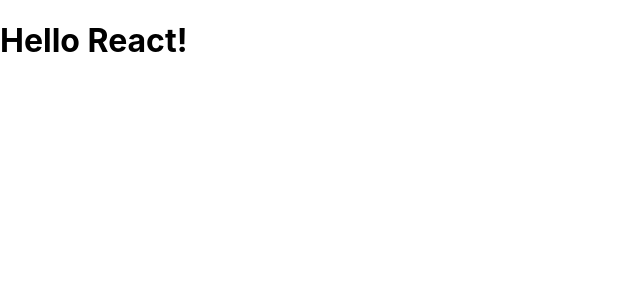
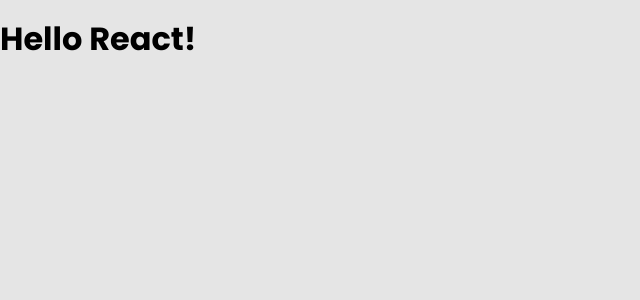
Before and after one commit to met3usz/homepage-react, a React (Create React App) app: page / in a window 1280 px wide. Shown: the top 300 px of the page, without its empty margins (0-640 px from the left). Built offline with nearby package versions, Linux system fonts and the light colour scheme.

Commit message:
Added styled-components & gh-pages
GlobalStyle.js is now index.css and in theme.js  are all the colors used in App. Added GitHub Pages to showcase the App

```diff
--- a/public/index.html
+++ b/public/index.html
@@ -24,7 +24,25 @@
       work correctly both with client-side routing and a non-root public URL.
       Learn how to configure a non-root public URL by running `npm run build`.
     -->
-    <title>React App</title>
+
+    <!-- Google Fonts -->
+    <link rel="preconnect" href="https://fonts.googleapis.com" />
+    <link rel="preconnect" href="https://fonts.gstatic.com" crossorigin />
+    <link
+      href="https://fonts.googleapis.com/css2?family=Poppins:wght@400;600;700;900&display=swap"
+      rel="stylesheet"
+    />
+
+    <!-- Normalize CSS -->
+    <link
+      rel="stylesheet"
+      href="https://cdnjs.cloudflare.com/ajax/libs/normalize/8.0.1/normalize.min.css"
+      integrity="sha512-NhSC1YmyruXifcj/KFRWoC561YpHpc5Jtzgvbuzx5VozKpWvQ+4nXhPdFgmx8xqexRcpAglTj9sIBWINXa8x5w=="
+      crossorigin="anonymous"
+      referrerpolicy="no-referrer"
+    />
+
+    <title>Mateusz Wąsik - Homepage</title>
   </head>
   <body>
     <noscript>You need to enable JavaScript to run this app.</noscript>
--- /dev/null
+++ b/src/GlobalStyle.js
@@ -0,0 +1,21 @@
+import { createGlobalStyle } from 'styled-components';
+
+export const GlobalStyle = createGlobalStyle`
+
+html {
+  box-sizing: border-box;
+}
+
+*,
+::after,
+::before {
+  box-sizing: inherit;
+}
+
+body{
+    font-family: 'Poppins', sans-serif;
+    background: ${({ theme }) => theme.color.mercury};
+    word-break: break-word;
+}
+
+`;
--- a/src/index.css
+++ /dev/null
@@ -1,13 +0,0 @@
-body {
-  margin: 0;
-  font-family: -apple-system, BlinkMacSystemFont, 'Segoe UI', 'Roboto', 'Oxygen',
-    'Ubuntu', 'Cantarell', 'Fira Sans', 'Droid Sans', 'Helvetica Neue',
-    sans-serif;
-  -webkit-font-smoothing: antialiased;
-  -moz-osx-font-smoothing: grayscale;
-}
-
-code {
-  font-family: source-code-pro, Menlo, Monaco, Consolas, 'Courier New',
-    monospace;
-}
--- a/src/index.js
+++ b/src/index.js
@@ -1,13 +1,18 @@
 import React from 'react';
 import ReactDOM from 'react-dom/client';
-import './index.css';
+import { ThemeProvider } from 'styled-components';
 import App from './App';
+import { GlobalStyle } from './GlobalStyle';
 import reportWebVitals from './reportWebVitals';
+import { theme } from './theme';
 
 const root = ReactDOM.createRoot(document.getElementById('root'));
 root.render(
   <React.StrictMode>
-    <App />
+    <ThemeProvider theme={theme}>
+      <GlobalStyle />
+      <App />
+    </ThemeProvider>
   </React.StrictMode>
 );
 
--- /dev/null
+++ b/src/theme.js
@@ -0,0 +1,9 @@
+export const theme = {
+  color: {
+    black: '#252525',
+    blue: '#2517EB',
+    scienceBlue: '#0366D6`',
+    slateGray: '#6E7E91',
+    mercury: '#E5E5E5',
+  },
+};
```
Also changed, not shown: package.json (+6 -1 lines), 1 other file (tests, documents, lock files or other folders).
